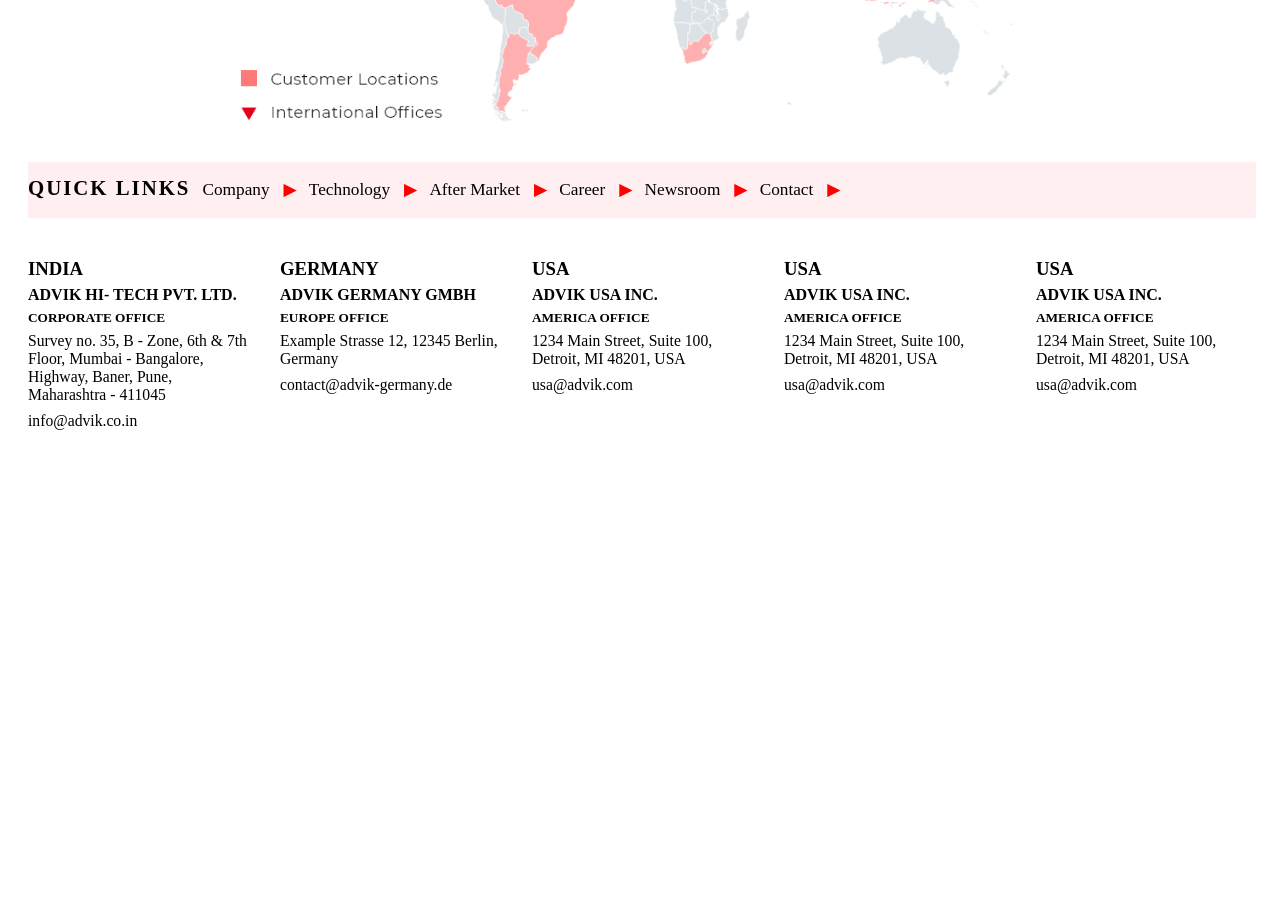
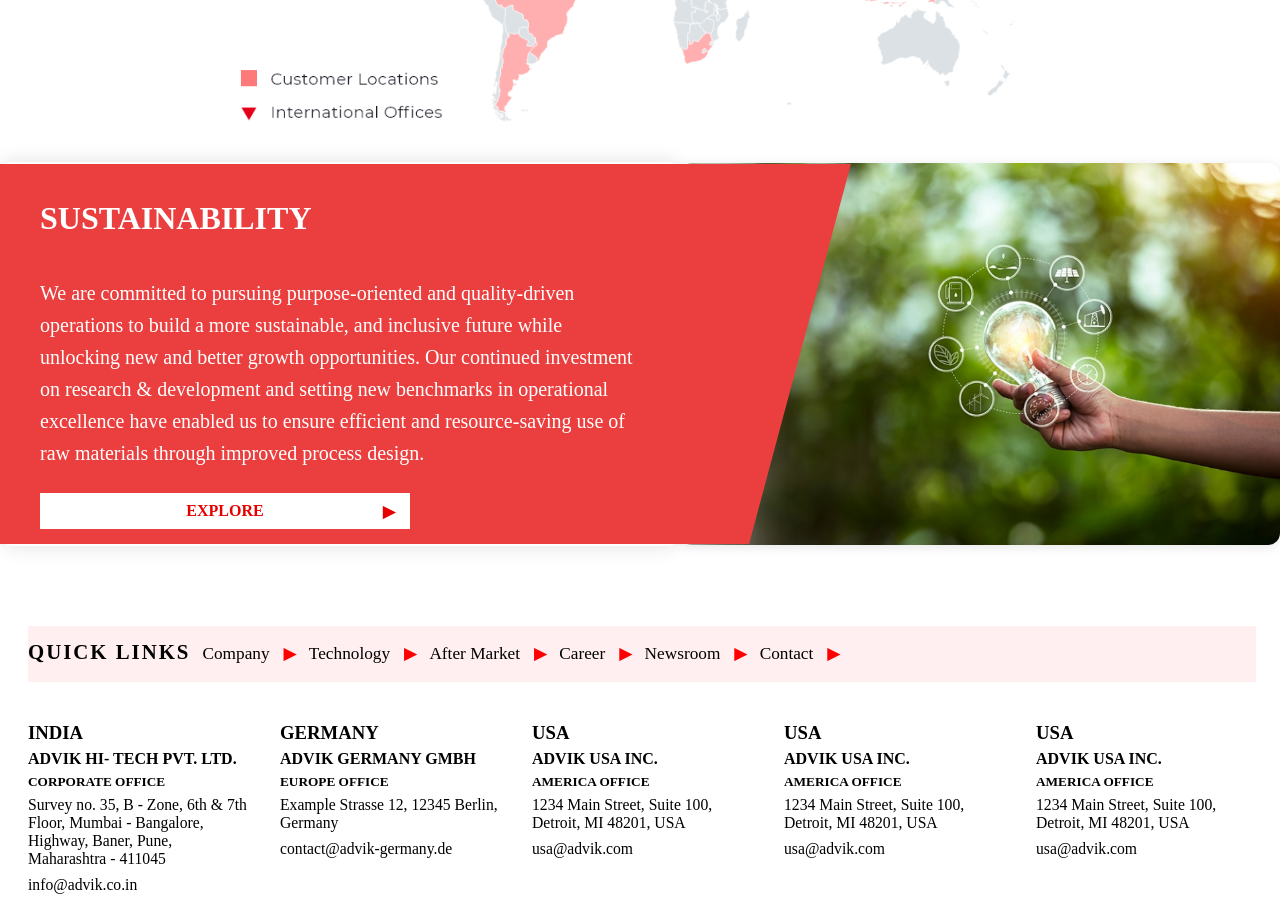
Before and after one commit to w3-80717/aSquareRealtorsAssignment, a React (Create React App) app in the folder frontend/: page / in a window 1280 px wide. Shown: the part 4440-5359 px from the top of the page. Before the commit the page ends 4918 px from the top, so only its background shows below. Built offline with nearby package versions, Linux system fonts and the light colour scheme.

Commit message:
Complete Sustainability page

```diff
--- a/frontend/src/App.js
+++ b/frontend/src/App.js
@@ -8,6 +8,7 @@ import { Hero } from './Component/Hero';
 import MDMessage from './Component/MDMessage';
 import Navbar from './Component/Navbar';
 import Newsroom from './Component/Newsroom';
+import Sustainability from './Component/Sustainability';
 
 function App() {
   return (
@@ -20,6 +21,7 @@ function App() {
      <Newsroom/>
      <MDMessage/>
      <GroupPresence/>
+     <Sustainability/>
      <Footer/>
     </div>
   );
--- /dev/null
+++ b/frontend/src/Component/Sustainability.jsx
@@ -0,0 +1,24 @@
+import React from 'react'
+import  Sus from'./Sustainability.jpg'
+
+function Sustainability() {
+  return (
+     <div className='career-container'>
+        <div className='left'>
+            <h1>
+                SUSTAINABILITY
+            </h1>
+            <p>We are committed to pursuing purpose-oriented and quality-driven operations to build a more sustainable, and inclusive future while unlocking new and better growth opportunities. Our continued investment on research & development and setting new benchmarks in operational excellence have enabled us to ensure efficient and resource-saving use of raw materials through improved process design.</p>
+            <a href='#' className='explore-buttons'>
+                    <span className="explore-text">EXPLORE</span>
+                </a>
+        </div>
+
+        <div className='right'>
+            <img src={Sus} alt='career'/>
+        </div>
+        </div>
+  )
+}
+
+export default Sustainability
```
Also changed, not shown: frontend/src/Component/Sustainability.jpg (added).
